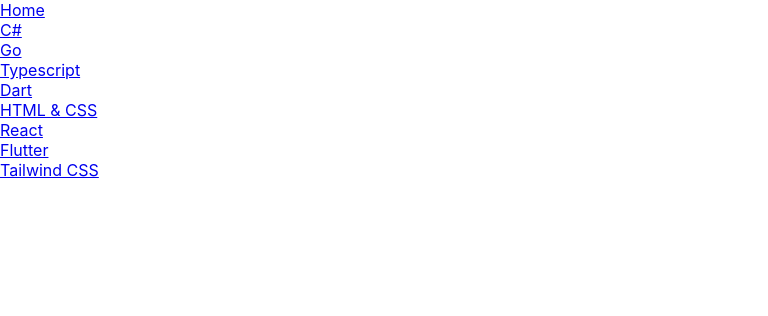
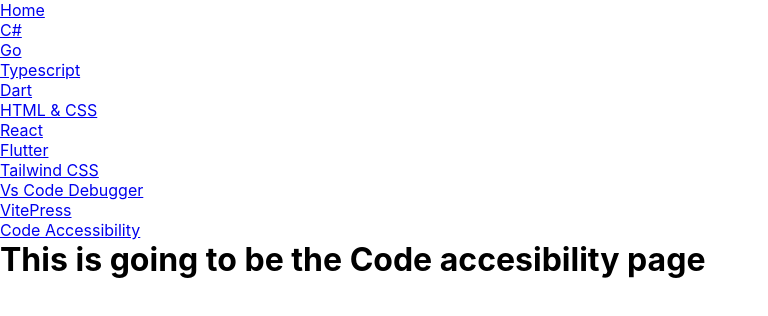
Before and after one commit to AndresV20/Guidance-site-2, a React (Vite) app in the folder guidance-site/: page /Codeaccess in a window 1280 px wide. Shown: the top 316 px of the page, without its empty margins (0-768 px from the left). Built offline with nearby package versions, Linux system fonts and the light colour scheme.

Commit message:
added missing pages
added missing pages debugging, vitepress and code accessibility

```diff
--- a/guidance-site/src/App.tsx
+++ b/guidance-site/src/App.tsx
@@ -10,7 +10,9 @@
 import FrameReact from "./pages/React";
 import FrameFlutter from "./pages/Flutter";
 import FrameCssTailwind from "./pages/TailwindCss";
-
+import OtherDebug from "./pages/Debugging";
+import OtherVP from "./pages/Vitepress";
+import OtherCodeAccess from "./pages/Codeaccess";
 
 export interface AppProps{};
 const Application: React.FC<AppProps> = props => {
@@ -28,6 +30,9 @@
                     <Route path = "/React" element={<FrameReact />}/>
                     <Route path = "/Flutter" element={<FrameFlutter />}/>\
                     <Route path = "/TailwindCss" element={<FrameCssTailwind />}/>
+                    <Route path = "/Debugging" element={<OtherDebug />}/>
+                    <Route path = "/Vitepress" element={<OtherVP />}/>
+                    <Route path = "/Codeaccess" element={<OtherCodeAccess />}/>
                 </Routes>
             </BrowserRouter>
        </div>
--- a/guidance-site/src/components/navBar.tsx
+++ b/guidance-site/src/components/navBar.tsx
@@ -32,6 +32,15 @@
             <li>
                 <Link to="/TailwindCss">Tailwind CSS</Link>
             </li>
+            <li>
+                <Link to="/Debugging">Vs Code Debugger</Link>
+            </li>
+            <li>
+                <Link to="/Vitepress">VitePress</Link>
+            </li>
+            <li>
+                <Link to="/Codeaccess">Code Accessibility</Link>
+            </li>
         </div>
     );
 }
```
